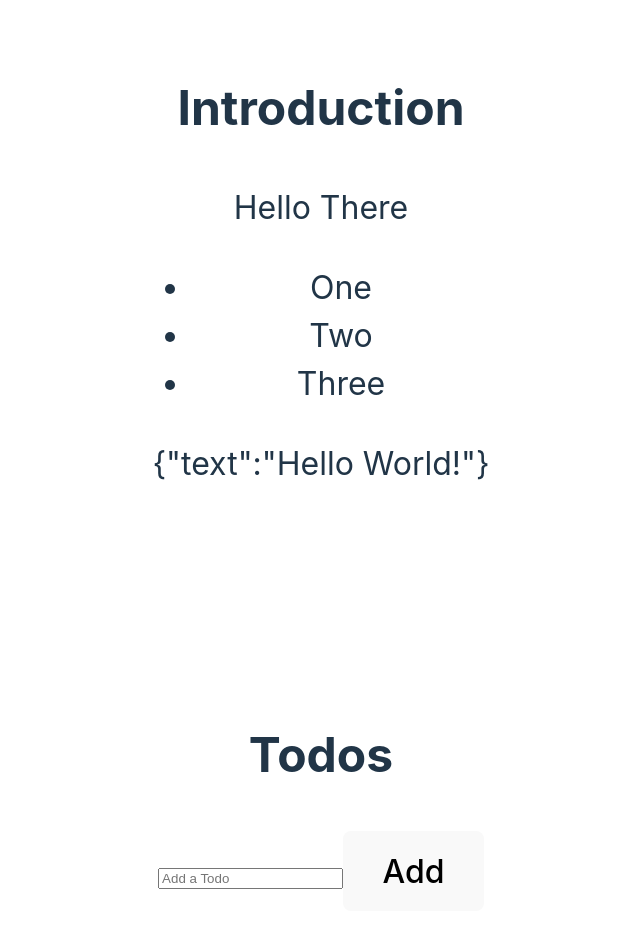
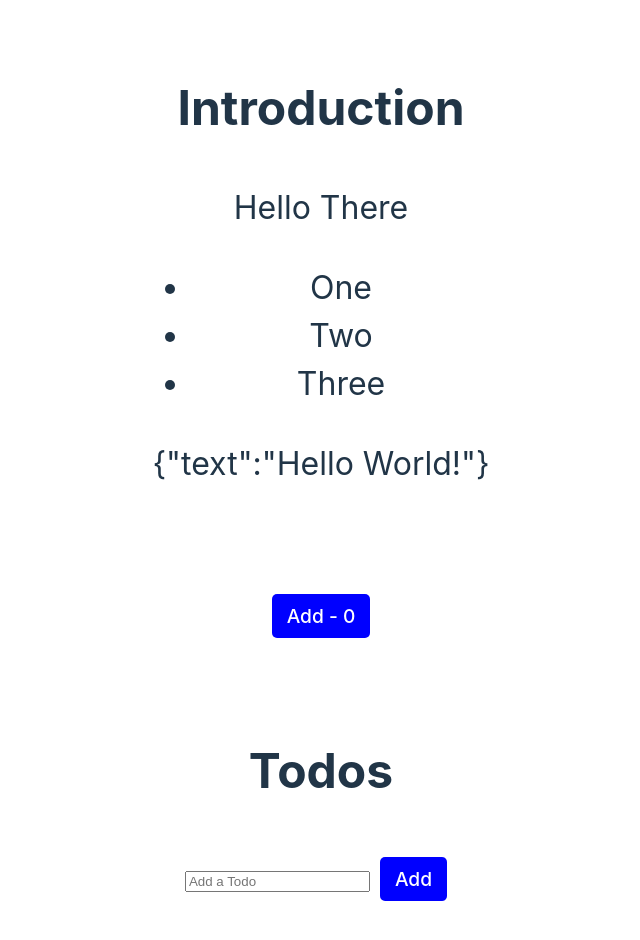
Before and after one commit to christosno/noBsTs-Typescript-Course, a React (Vite) app in the folder episode-20/: page / in a window 1280 px wide. Shown: the top 940 px of the page, without its empty margins (319-959 px from the left). Built offline with nearby package versions, Linux system fonts and the light colour scheme.

Commit message:
episode 22

```diff
--- a/episode-20/src/App.tsx
+++ b/episode-20/src/App.tsx
@@ -49,6 +49,45 @@ type ActionType = {
   id: number
 }
 
+type ButtonProps = {
+  children: React.ReactNode;
+} & React.ButtonHTMLAttributes<HTMLButtonElement>
+
+const Button: React.FC<ButtonProps> = ({ children, ...rest }) => (
+  <button style={{
+    backgroundColor: "blue",
+    color: "white",
+    padding: "10px 15px",
+    border: "none",
+    borderRadius: "5px",
+    cursor: "pointer",
+    fontSize: "1.2rem",
+    margin: "10px"
+  }} {...rest}>
+    {children}
+  </button>
+)
+
+/////////////////////////////////////////////
+// Give type to setter function of useState
+const useNumber = (initialValue: number) => useState<number>(initialValue);
+
+type UseNumberValue = ReturnType<typeof useNumber>[0];
+type UseNumberSetValue = ReturnType<typeof useNumber>[1];
+
+////////////////////////////////////////
+
+const Incrementer: React.FC<{
+  value: UseNumberValue;
+  setValue: UseNumberSetValue;
+}> = ({value, setValue}) => (
+  <Button onClick={() => setValue(value + 1)}>
+    Add - {value}
+  </Button>
+)
+
+
+
 function App() {
 
   const [payload, setPayload] = useState<PayloadType | null>(null)
@@ -96,6 +135,8 @@ function App() {
 
   const [todos, dispatch] = useReducer(reducer, [])
 
+  const [value, setValue] = useNumber(0)
+
   return (
     <>
       <Heading title="Introduction" />
@@ -108,7 +149,8 @@ function App() {
       />
       <Box>{JSON.stringify(payload)}</Box>
       <br/>
-      <br/>
+      <br />
+      <Incrementer value={value} setValue={setValue} />
       <br/>
       <br />
       <Heading title="Todos" />
@@ -122,7 +164,7 @@ function App() {
       <div>
       {/* <label htmlFor="todo">Add Todo: </label> */}
       <input ref={inputValue} name="todo" placeholder='Add a Todo' type='text'/>
-      <button onClick={onAddTodoBatonHandler}>Add</button>
+      <Button onClick={onAddTodoBatonHandler}>Add</Button>
       </div>
     </>
   )
```
